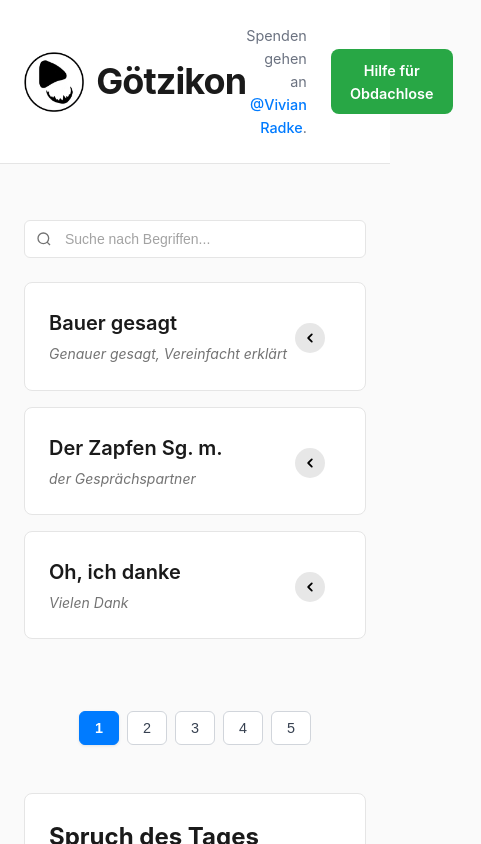
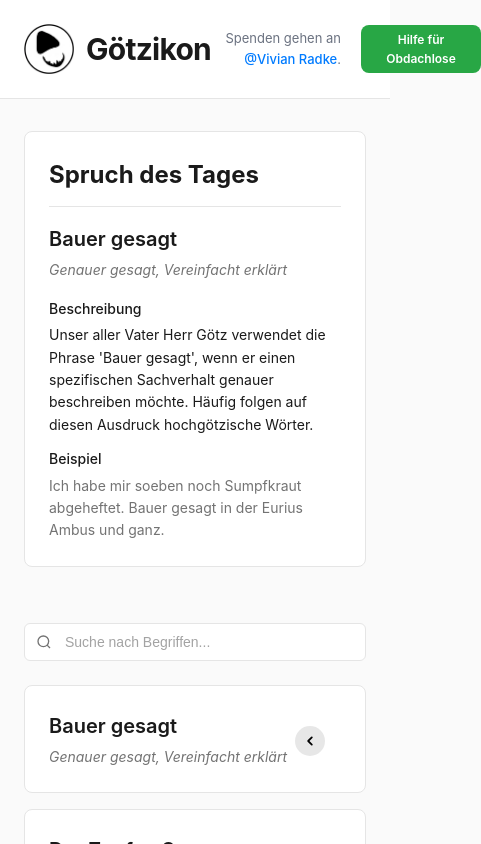
Before and after one commit to AaronGSM5/goetzikon, a React (Vite) app: page / in a window 390 px wide. Shown: the top 844 px of the page, 481 px wide, since content can reach past the window. Built offline with nearby package versions, Linux system fonts and the light colour scheme.

Commit message:
- wordofday to top - header resizing

```diff
--- a/src/pages/Home.jsx
+++ b/src/pages/Home.jsx
@@ -1,6 +1,7 @@
 import { useState, useEffect } from "react";
 import "../styles/lexicon.css";
 import "../styles/header.css";
+import "../styles/responsive.css";
 import entries from "../data/entries.json";
 
 import Header from "../components/Header";
@@ -128,9 +129,8 @@ export default function Page() {
                   <button
                     key={pageNumber}
                     onClick={() => setCurrentPage(pageNumber)}
-                    className={`page-number ${
-                      currentPage === pageNumber ? "active" : ""
-                    }`}
+                    className={`page-number ${currentPage === pageNumber ? "active" : ""
+                      }`}
                   >
                     {pageNumber}
                   </button>
--- a/src/styles/header.css
+++ b/src/styles/header.css
@@ -8,7 +8,7 @@
 .donation-section {
   display: flex;
   align-items: center;
-  gap: 1.5rem;
+  gap: 1.25rem;
   text-align: right;
 }
 
--- a/src/styles/lexicon.css
+++ b/src/styles/lexicon.css
@@ -336,26 +336,6 @@ body {
   text-align: center;
 }
 
-/* Responsive Design */
-@media (max-width: 1024px) {
-  .content-grid {
-    flex-direction: column;
-  }
-
-  .left-section,
-  .right-section {
-    flex: 1 1 100%;
-  }
-
-  .word-of-day-card {
-    position: static;
-  }
-
-  .alphabet-timeline {
-    display: none;
-  }
-}
-
 /*
 // Pagination Styles
  */
--- /dev/null
+++ b/src/styles/responsive.css
@@ -0,0 +1,50 @@
+/* Desktops */
+@media (max-width: 1440px) {}
+
+/* Tablet */
+@media (max-width: 1024px) {
+  .content-grid {
+    flex-direction: column;
+  }
+
+  .left-section,
+  .right-section {
+    flex: 1 1 100%;
+  }
+
+  .right-section {
+    order: -1;
+  }
+
+  .word-of-day-card {
+    position: static;
+  }
+
+  .alphabet-timeline {
+    display: none;
+  }
+}
+
+/* Phones */
+@media (max-width: 600px) {
+  .site-icon {
+    width: 50px;
+    height: 50px;
+  }
+
+  .site-title {
+    font-size: 30px;
+  }
+
+  .donation-info {
+    width: 130px;
+    font-size: 13px;
+  }
+
+  .donation-button {
+    width: 120px;
+    font-size: 12px;
+    padding: 0.3rem 0.6rem;
+  }
+
+}
```
